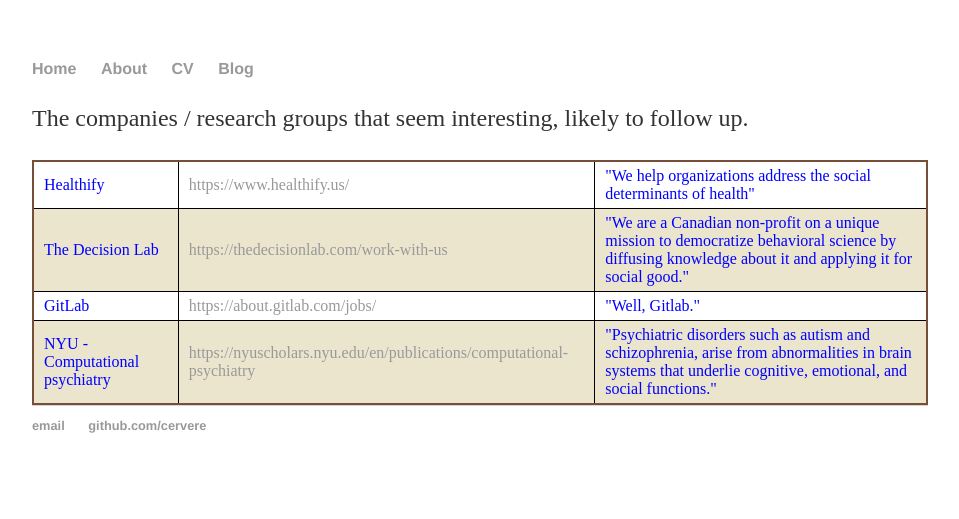
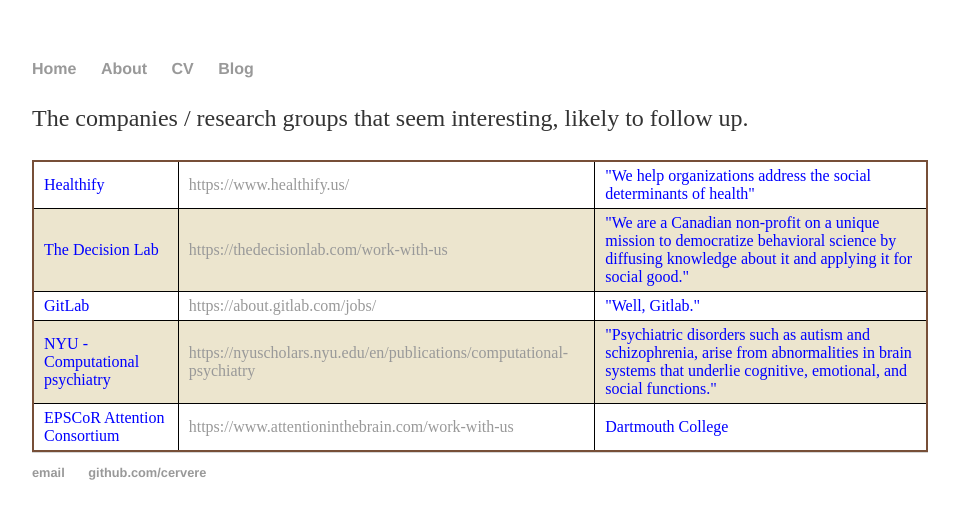
Before and after one commit to cervere/cervere.github.io, a Jekyll site: the page built from _posts/2020-04-06-companies.md, in a window 1280 px wide. Shown: the top 519 px of the page, without its empty margins (160-1119 px from the left). Built offline with Jekyll 4.4.1, drawn with Linux system fonts in a browser that asks for light colours.

Commit message:
Update 2020-04-06-companies.md

```diff
--- a/_posts/2020-04-06-companies.md
+++ b/_posts/2020-04-06-companies.md
@@ -43,5 +43,10 @@
   <td><a href="https://nyuscholars.nyu.edu/en/publications/computational-psychiatry"> https://nyuscholars.nyu.edu/en/publications/computational-psychiatry </a> </td>
   <td>"Psychiatric disorders such as autism and schizophrenia, arise from abnormalities in brain systems that underlie cognitive, emotional, and social functions."</td>
 </tr>
+<tr>
+  <td>EPSCoR Attention Consortium</td>
+  <td><a href="https://www.attentioninthebrain.com/work-with-us"> https://www.attentioninthebrain.com/work-with-us </a> </td>
+  <td>Dartmouth College</td>
+</tr>
 
 </table>
```
